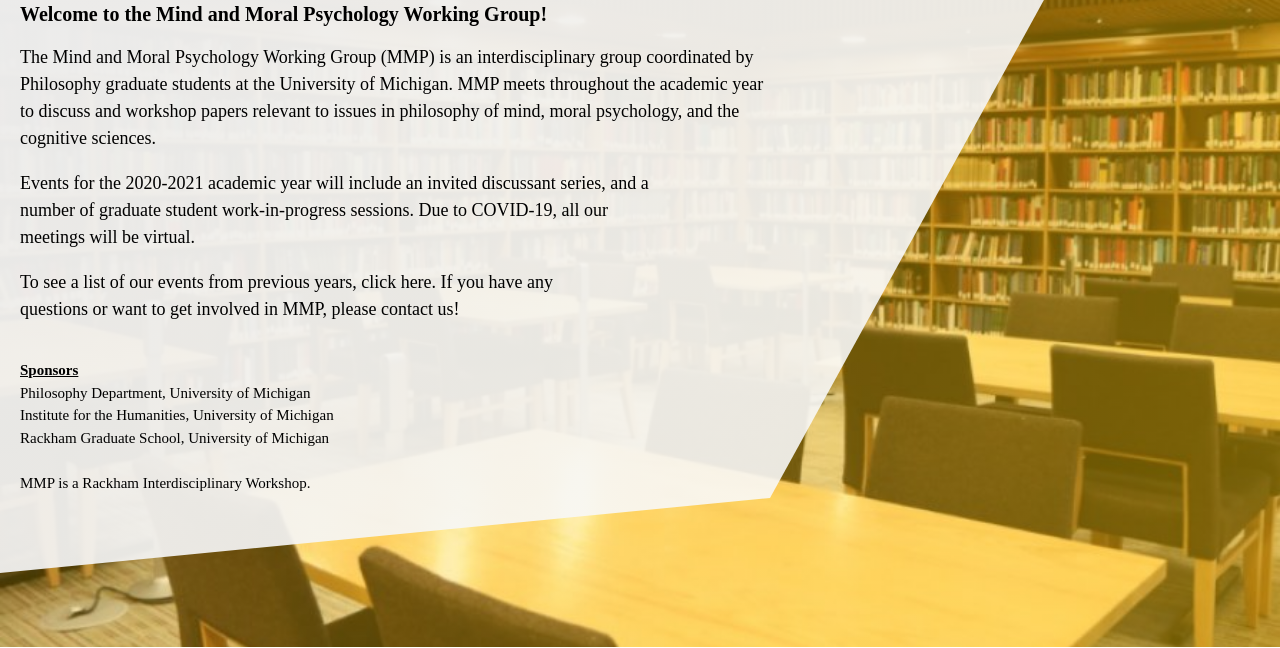
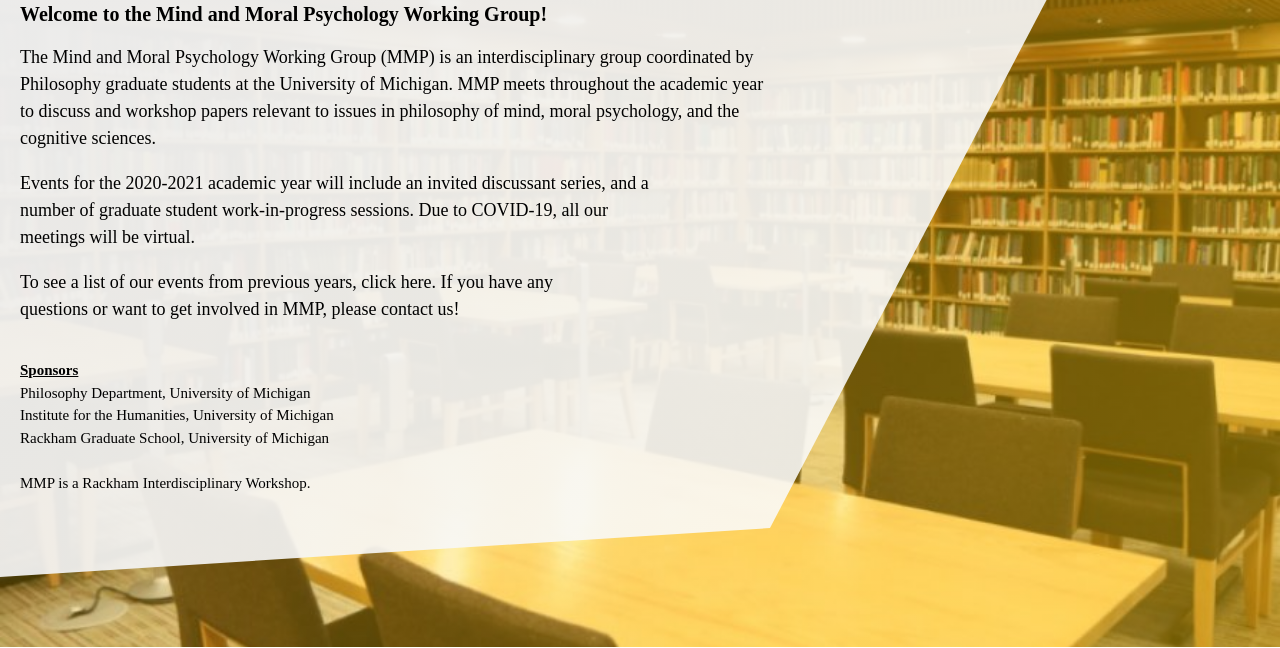
Before and after one commit to masonfw93developer/mmp_website, a plain HTML site: page html/about.html in a window 1280 px wide. Shown: the part 153-801 px from the top of the page. Drawn offline with Linux system fonts and the light colour scheme.

Commit message:
updating about page

```diff
--- a/css/about.css
+++ b/css/about.css
@@ -5,8 +5,8 @@
 
 .about-mmp-container {
   height: 100vh;
-  min-height: 700px;
-  min-width: 700px;
+  min-height: 750px;
+  min-width: 900px;
   position: relative;
   background-image:
     linear-gradient(to right, rgb(255, 203, 5, .25), rgb(255, 203, 5, .45)),
@@ -55,17 +55,17 @@
 .about-mmp {
   box-sizing: border-box;
   padding-top: 20px;
-  height: 750px;
+  min-height: 700px;
   width: 90%;
   min-width: 900px;
   max-width: 1100px;
   background-image: linear-gradient(to bottom right, rgb(235, 235, 235, 1), rgb(255, 255, 255, .85));
-  clip-path: polygon(0 0, 100% 0, 70% 80%, 0 90%);
+  clip-path: polygon(0 0, 100% 0, 70% 90%, 0 97%);
 }
 
 .about-mmp-info {
   box-sizing: border-box;
-  width: 1100px;
+  min-width: 900px;
   padding-top: 20px;
   padding-left: 20px;
 }
```
Also changed, not shown: html/about.html (+1 -0 lines).
